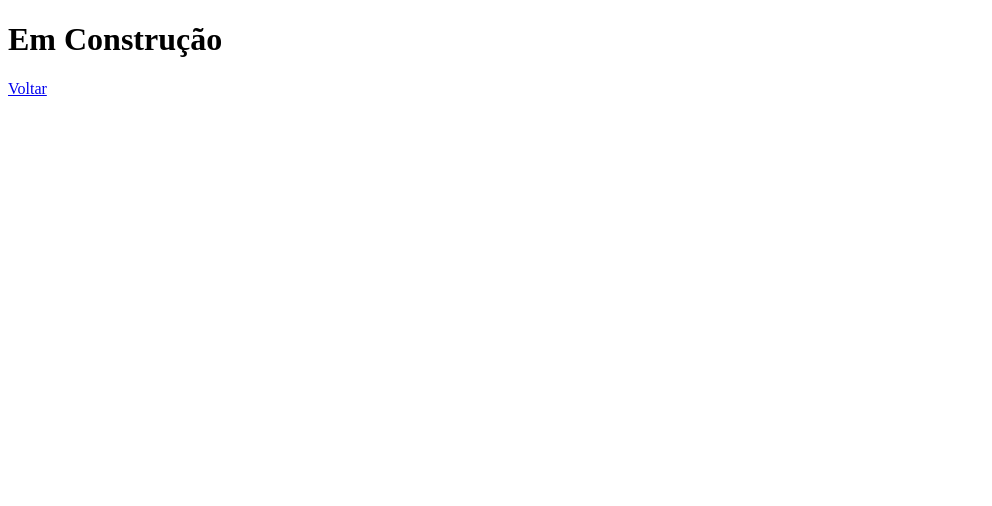
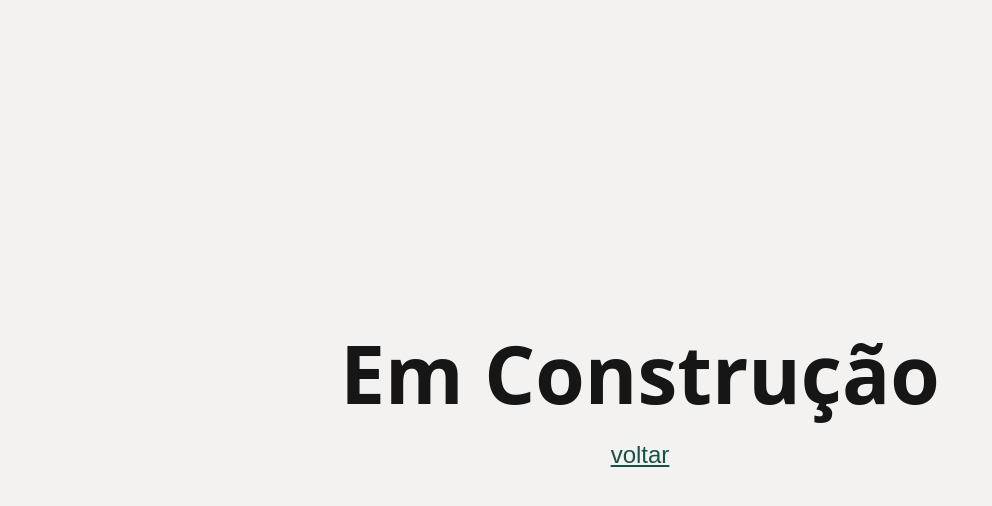
Before and after one commit to Azoubs/front_end_challenge_01, a plain HTML site: page curriculo.html in a window 1280 px wide. Shown: the whole page, without its empty margins (0-992 px from the left). Drawn offline with Linux system fonts and the light colour scheme.

Commit message:
Add files via upload
Melhorias no currículo

```diff
--- a/curriculo.html
+++ b/curriculo.html
@@ -6,9 +6,14 @@
     <meta name="viewport" content="width=device-width, initial-scale=1.0">
     <link rel="icon" href="img/icon.png">
 	<title>Azoubs || Portfólio</title>
+    <link rel="stylesheet" href="css/reset.css">
+    <link rel="stylesheet" href="css/style.css ">
+    <link rel="stylesheet" href="css/curriculo.css">
 </head>
 <body>
-    <h1 class="curriculo__titulo">Em Construção</h1>
-    <a href="index.html">Voltar</a>
+    <main>
+        <h1 class="curriculo__titulo">Em Construção</h1>
+        <a href="index.html">Voltar</a>
+    </main>
 </body>
 </html>
```
